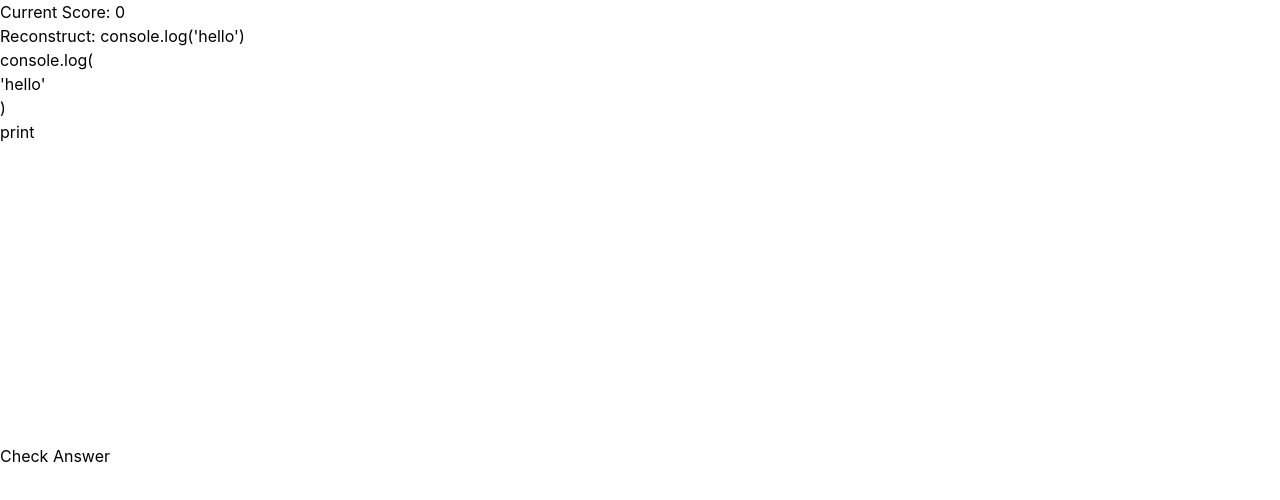
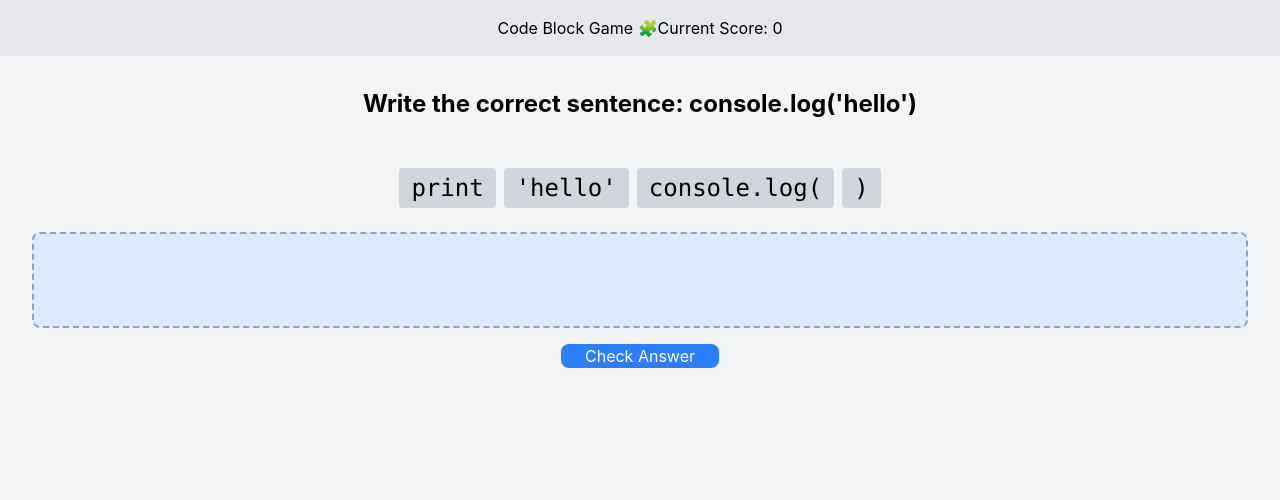
Before and after one commit to VicdSpt/WCS-Protojam, a React (Vite) app in the folder protojam/: page / in a window 1280 px wide. Shown: the top 500 px of the page. Built offline with nearby package versions, Linux system fonts and the light colour scheme.

Commit message:
solving bugs

```diff
--- a/protojam/src/App.tsx
+++ b/protojam/src/App.tsx
@@ -1,22 +1,29 @@
 import { useState } from "react";
 import "./App.css";
-import ExercisesData  from "./data/exercises";
+import ExercisesData from "./data/exercises";
 import Exercises from "./components/Exercises";
 
 function App() {
   const [currentIndex, setCurrentIndex] = useState(0);
   const [score, setScore] = useState(0);
-  const currentExercise = ExercisesData[currentIndex]
+  const currentExercise = ExercisesData[currentIndex];
 
   const handleCorrect = () => {
     setScore(score + 1);
-    setCurrentIndex(currentIndex + 1)
-  }
+    if (currentIndex < ExercisesData.length - 1) {
+      setCurrentIndex(currentIndex + 1);
+    }
+  };
 
   return (
     <>
-      <p>Current Score: {score}</p>
-      <Exercises exercise={currentExercise} onCorrect={handleCorrect}/>
+      <div className="min-h-screen">
+        <nav className="bg-gray-200 shadow px-8 py-4 flex justify-center items-center">
+          <h1>Code Block Game 🧩</h1>
+          <p>Current Score: {score}</p>
+        </nav>
+        <Exercises exercise={currentExercise} onCorrect={handleCorrect} />
+      </div>
     </>
   );
 }
--- a/protojam/src/components/CodeBlock.tsx
+++ b/protojam/src/components/CodeBlock.tsx
@@ -6,14 +6,17 @@ interface CodeBlockProps {
 }
 
 function CodeBlock({ block }: CodeBlockProps) {
-  const { ref, listeners, attributes } = useDraggable({id: block.id});
+  const { setNodeRef, listeners, attributes } = useDraggable({id: block.id});
 
   return (
-    <div>
-      <button ref={ref} {...listeners} {...attributes}>
-        {block.content}
-      </button>
-    </div>
+    <button
+      ref={setNodeRef}
+      className="px-3 py-1 bg-gray-300 rounded font-mono text-2xl cursor-grab"
+      {...listeners}
+      {...attributes}
+    >
+      {block.content}
+    </button>
   );
 }
 
--- a/protojam/src/components/DropZone.tsx
+++ b/protojam/src/components/DropZone.tsx
@@ -9,7 +9,7 @@ function DropZone({ droppedBlocks }: DropZoneProps) {
   const { setNodeRef, isOver } = useDroppable({ id: "dropzone" });
 
   return (
-    <div ref={setNodeRef} style={{ width: 300, height: 300 }}>
+    <div className={`min-h-24 w-full border-2 border-dashed rounded-lg flex flex-wrap gap-2 p-2 ${isOver ? "border-blue-500 bg-blue-200" : "border-gray-400 bg-blue-100"}`} ref={setNodeRef}>
       {droppedBlocks.map((block) => (
         <span key={block.id}>{block.content}</span>
       ))}
--- a/protojam/src/components/Exercises.tsx
+++ b/protojam/src/components/Exercises.tsx
@@ -1,44 +1,89 @@
 import { useState } from "react";
-import { type ExerciseType, type CodeBlock } from "../types";
+import { type ExerciseType, type CodeBlock as CodeBlockType } from "../types";
 import CodeBlock from "./CodeBlock";
 import DropZone from "./DropZone";
-import { DndContext } from "@dnd-kit/core";
+import {
+  DndContext,
+  useSensor,
+  useSensors,
+  PointerSensor,
+  DragOverlay,
+} from "@dnd-kit/core";
 import type { DragEndEvent } from "@dnd-kit/core";
-
+import type { DragStartEvent } from "@dnd-kit/core";
 
 interface ExerciseProps {
   exercise: ExerciseType;
   onCorrect: () => void;
 }
 
-function Exercices({ exercise, onCorrect }: ExerciseProps) {
-  const [droppedBlocks, setDroppedBlocks] = useState<CodeBlock[]>([]);
+function Exercises({ exercise, onCorrect }: ExerciseProps) {
+  const [droppedBlocks, setDroppedBlocks] = useState<CodeBlockType[]>([]);
+  const [activeBlock, setActiveBlock] = useState<CodeBlockType | null>(
+    null,
+  );
+
+  const handleDragStart = (event: DragStartEvent) => {
+    const found = exercise.blocks.find((block) => block.id === event.active.id);
+    if (found) setActiveBlock(found);
+  };
 
   const handleDragEnd = (event: DragEndEvent) => {
-    const draggedBlockId = event.active.id
-    const foundBlock = exercise.blocks.find(block => block.id === draggedBlockId)
-    if(foundBlock){
-        setDroppedBlocks(prev => [...prev, foundBlock])
+    const draggedBlockId = event.active.id;
+    const foundBlock = exercise.blocks.find(
+      (block) => block.id === draggedBlockId,
+    );
+    if (
+      foundBlock &&
+      event.over?.id === "dropzone" &&
+      !droppedBlocks.find((b) => b.id === foundBlock.id)
+    ) {
+      setDroppedBlocks((prev) => [...prev, foundBlock]);
     }
+    setActiveBlock(null);
   };
 
-  const isCorrect = droppedBlocks.map(myBlock => myBlock.id).join(",") === exercise.answer.join(",")
+  const isCorrect =
+    droppedBlocks.map((myBlock) => myBlock.id).join(",") ===
+    exercise.answer.join(",");
+
+  const sensors = useSensors(
+    useSensor(PointerSensor, {
+      activationConstraint: {
+        distance: 8,
+      },
+    }),
+  );
 
   return (
-    <DndContext onDragEnd={handleDragEnd}>
-      <div>
-        <div>
-          <div>{exercise.question}</div>
+    <DndContext sensors={sensors} onDragEnd={handleDragEnd} onDragStart={handleDragStart}>
+      <div className="min-h-screen bg-gray-100 flex flex-col items-center p-8">
+        <DragOverlay>
+          {activeBlock ? <CodeBlock block={activeBlock} /> : null}
+        </DragOverlay>
+        <div className="text-2xl font-bold mb-6">
+          <div className="flex flex-wrap gap-2 mb-6">{exercise.question}</div>
         </div>
-        {exercise.blocks.map((block) => (
-          <CodeBlock key={block.id} block={block} />
-        ))}
+        <div className="flex flex-row flex-wrap gap-2 mb-6">
+          {exercise.blocks.map((block) => (
+            <CodeBlock key={block.id} block={block} />
+          ))}
+        </div>
 
         <DropZone droppedBlocks={droppedBlocks} />
-        <button onClick={() => {if(isCorrect){onCorrect()}}}>Check Answer</button>
+        <button
+          className="mt-4 px-6 bg-blue-500 text-white rounded-lg hover:bg-blue-700 cursor-pointer"
+          onClick={() => {
+            if (isCorrect) {
+              onCorrect();
+            }
+          }}
+        >
+          Check Answer
+        </button>
       </div>
     </DndContext>
   );
 }
 
-export default Exercices;
+export default Exercises;
--- a/protojam/src/data/exercises.ts
+++ b/protojam/src/data/exercises.ts
@@ -4,129 +4,129 @@ import { type ExerciseType } from "../types";
 const exercises: ExerciseType[] = [
   {
     id: 1,
-    question: "Reconstruct: console.log('hello')",
+    question: "Write the correct sentence: console.log('hello')",
     blocks: [
+      { id: 4, content: "print" }, // trap block!
+      { id: 2, content: "'hello'" },
       { id: 1, content: "console.log(" },
-      { id: 2, content: "'hello'" },
       { id: 3, content: ")" },
-      { id: 4, content: "print" }, // trap block!
     ],
     answer: [1, 2, 3],
   },
   {
     id: 2,
-    question: "Reconstruct: let x = 5;",
+    question: "Write the correct sentence: let x = 5;",
     blocks: [
+      { id: 10, content: "var" }, // trap block!
+      { id: 7, content: " = " },
       { id: 5, content: "let " },
+      { id: 9, content: ";" },
       { id: 6, content: "x" },
-      { id: 7, content: " = " },
       { id: 8, content: "5" },
-      { id: 9, content: ";" },
-      { id: 10, content: "var" }, // trap block!
     ],
     answer: [5, 6, 7, 8, 9],
   },
   {
     id: 3,
-    question: "Reconstruct: if (x > 10) {}",
+    question: "Write the correct sentence: if (x > 10) {}",
     blocks: [
+      { id: 17, content: "while" }, // trap block!
+      { id: 13, content: " > " },
       { id: 11, content: "if (" },
+      { id: 16, content: "}" },
+      { id: 14, content: "10" },
       { id: 12, content: "x" },
-      { id: 13, content: " > " },
-      { id: 14, content: "10" },
       { id: 15, content: ") {" },
-      { id: 16, content: "}" },
-      { id: 17, content: "while" }, // trap block!
     ],
     answer: [11, 12, 13, 14, 15, 16],
   },
   {
     id: 4,
-    question: "Reconstruct: function greet() {}",
+    question: "Write the correct sentence: function greet() {}",
     blocks: [
+      { id: 23, content: "=>" }, // trap block!
+      { id: 20, content: "()" },
       { id: 18, content: "function " },
+      { id: 22, content: "}" },
       { id: 19, content: "greet" },
-      { id: 20, content: "()" },
       { id: 21, content: " {" },
-      { id: 22, content: "}" },
-      { id: 23, content: "=>" }, // trap block!
     ],
     answer: [18, 19, 20, 21, 22],
   },
   {
     id: 5,
-    question: "Reconstruct: return true;",
+    question: "Write the correct sentence: return true;",
     blocks: [
+      { id: 27, content: "false" }, // trap block!
+      { id: 25, content: "true" },
       { id: 24, content: "return " },
-      { id: 25, content: "true" },
       { id: 26, content: ";" },
-      { id: 27, content: "false" }, // trap block!
     ],
     answer: [24, 25, 26],
   },
   {
     id: 6,
-    question: "Reconstruct: const name = 'Alex';",
+    question: "Write the correct sentence: const name = 'Alex';",
     blocks: [
+      { id: 31, content: "'Alex'" },
+      { id: 33, content: "let" }, // trap block!
       { id: 28, content: "const " },
+      { id: 30, content: " = " },
+      { id: 32, content: ";" },
       { id: 29, content: "name" },
-      { id: 30, content: " = " },
-      { id: 31, content: "'Alex'" },
-      { id: 32, content: ";" },
-      { id: 33, content: "let" }, // trap block!
     ],
     answer: [28, 29, 30, 31, 32],
   },
   {
     id: 7,
-    question: "Reconstruct: for (let i = 0; i < 3; i++) {}",
+    question: "Write the correct sentence: for (let i = 0; i < 3; i++) {}",
     blocks: [
+      { id: 42, content: "while" }, // trap block!
+      { id: 36, content: "i" },
+      { id: 39, content: "i++" },
       { id: 34, content: "for (" },
+      { id: 41, content: "}" },
+      { id: 37, content: " = 0; " },
       { id: 35, content: "let " },
-      { id: 36, content: "i" },
-      { id: 37, content: " = 0; " },
+      { id: 40, content: ") {" },
       { id: 38, content: "i < 3; " },
-      { id: 39, content: "i++" },
-      { id: 40, content: ") {" },
-      { id: 41, content: "}" },
-      { id: 42, content: "while" }, // trap block!
     ],
     answer: [34, 35, 36, 37, 38, 39, 40, 41],
   },
   {
     id: 8,
-    question: "Reconstruct: x += 2;",
+    question: "Write the correct sentence: x += 2;",
     blocks: [
+      { id: 47, content: "-=" }, // trap block!
+      { id: 45, content: "2" },
       { id: 43, content: "x" },
+      { id: 46, content: ";" },
       { id: 44, content: " += " },
-      { id: 45, content: "2" },
-      { id: 46, content: ";" },
-      { id: 47, content: "-=" }, // trap block!
     ],
     answer: [43, 44, 45, 46],
   },
   {
     id: 9,
-    question: "Reconstruct: console.error('fail');",
+    question: "Write the correct sentence: console.error('fail');",
     blocks: [
+      { id: 52, content: "console.log" }, // trap block!
+      { id: 50, content: ")" },
       { id: 48, content: "console.error(" },
+      { id: 51, content: ";" },
       { id: 49, content: "'fail'" },
-      { id: 50, content: ")" },
-      { id: 51, content: ";" },
-      { id: 52, content: "console.log" }, // trap block!
     ],
     answer: [48, 49, 50, 51],
   },
   {
     id: 10,
-    question: "Reconstruct: typeof x === 'number';",
+    question: "Write the correct sentence: typeof x === 'number';",
     blocks: [
+      { id: 56, content: "'number'" },
+      { id: 58, content: "'string'" }, // trap block!
       { id: 53, content: "typeof " },
+      { id: 57, content: ";" },
+      { id: 55, content: " === " },
       { id: 54, content: "x" },
-      { id: 55, content: " === " },
-      { id: 56, content: "'number'" },
-      { id: 57, content: ";" },
-      { id: 58, content: "'string'" }, // trap block!
     ],
     answer: [53, 54, 55, 56, 57],
   },
```
